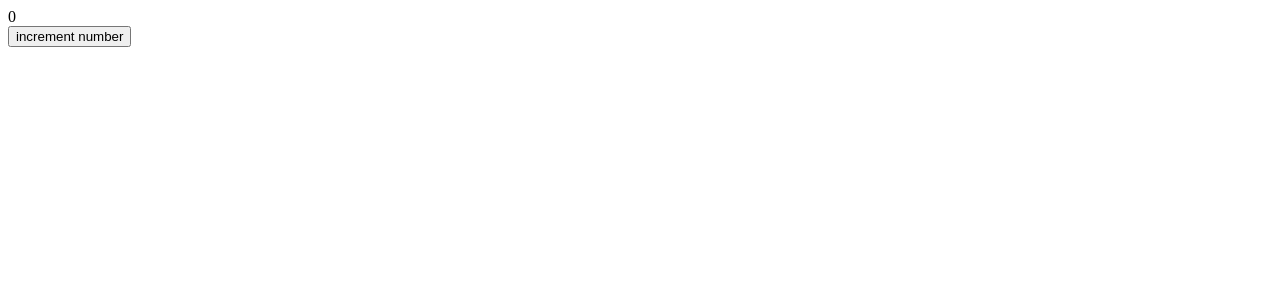
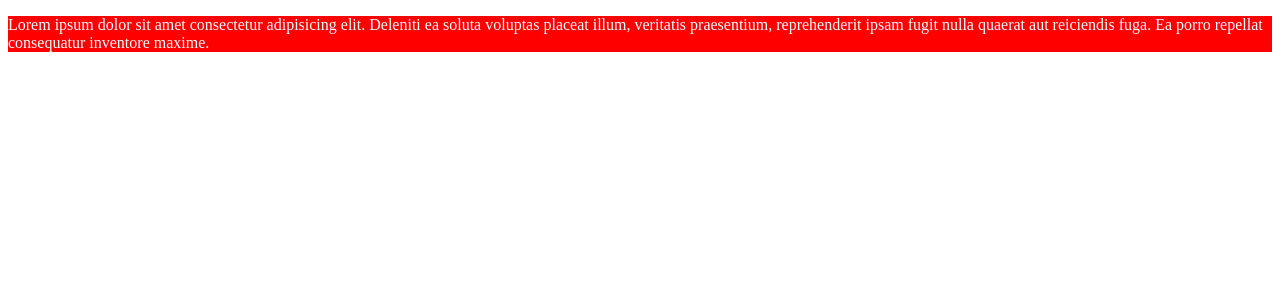
Before and after one commit to EmircanKoc1/angular-component-lifecycles, an Angular app: page / in a window 1280 px wide. Shown: the top 300 px of the page. Built offline with nearby package versions, Linux system fonts and the light colour scheme.

Commit message:
The ngAfterViewInit example has been added

```diff
--- a/src/app/app.component.html
+++ b/src/app/app.component.html
@@ -5,4 +5,5 @@
 <!-- <do-check-example></do-check-example> -->
 
 <!-- <after-content-init-example>wşnowenw</after-content-init-example> -->
- <after-content-checked-example></after-content-checked-example>
+ <!-- <after-content-checked-example></after-content-checked-example> -->
+  <ng-after-view-init-example></ng-after-view-init-example>
--- a/src/app/app.component.ts
+++ b/src/app/app.component.ts
@@ -5,6 +5,7 @@ import { ExampleComponent as ngOnInitExampleComponent } from './components/ngOnI
 import { ExampleComponent as ngDoCheckExampleComponent } from './components/ngDoCheck/example/example.component';
 import { ExampleComponent as ngAfterContentInitExampleComponent } from "./components/ngAfterContentInit/example/example.component";
 import { ParentComponent as AfterContentCheckedExample } from "./components/ngAfterContentChecked/parent/parent.component";
+import { ExampleComponent as ngAfterViewInitExampleComponent } from './components/ngAfterViewInit/example/example.component';
 
 @Component({
   selector: 'app-root',
@@ -17,7 +18,8 @@ import { ParentComponent as AfterContentCheckedExample } from "./components/ngAf
     ngOnInitExampleComponent,
     ngDoCheckExampleComponent,
     ngAfterContentInitExampleComponent,
-    AfterContentCheckedExample
+    AfterContentCheckedExample,
+    ngAfterViewInitExampleComponent
   ],
 })
 export class AppComponent {
--- /dev/null
+++ b/src/app/components/ngAfterViewInit/example/example.component.html
@@ -0,0 +1,3 @@
+<p #p>Lorem ipsum dolor sit amet consectetur adipisicing elit. Deleniti ea soluta voluptas placeat illum, veritatis
+    praesentium, reprehenderit ipsam fugit nulla quaerat aut reiciendis fuga. Ea porro repellat consequatur inventore
+    maxime.</p>
--- /dev/null
+++ b/src/app/components/ngAfterViewInit/example/example.component.ts
@@ -0,0 +1,27 @@
+import { AfterViewInit, Component, ElementRef, Renderer2, ViewChild } from '@angular/core';
+
+@Component({
+  selector: 'ng-after-view-init-example',
+  standalone: true,
+  imports: [],
+  templateUrl: './example.component.html',
+  styleUrl: './example.component.scss'
+})
+export class ExampleComponent
+  implements AfterViewInit {
+  constructor(
+    private elementRef: ElementRef,
+    private renderer: Renderer2) { }
+
+  @ViewChild("p", {
+    static: true,
+    read: ElementRef
+  }) pElement!: ElementRef;
+
+  ngAfterViewInit(): void {
+    console.log("The ngAfterViewInit function was executed");
+    this.renderer.setStyle(this.pElement.nativeElement, "backgroundColor", "red");
+    this.renderer.setStyle(this.pElement.nativeElement, "color", "white");
+  }
+
+}
```
Also changed, not shown: src/app/components/ngAfterViewInit/example/example.component.scss (added), 1 other file (tests, documents, lock files or other folders).
